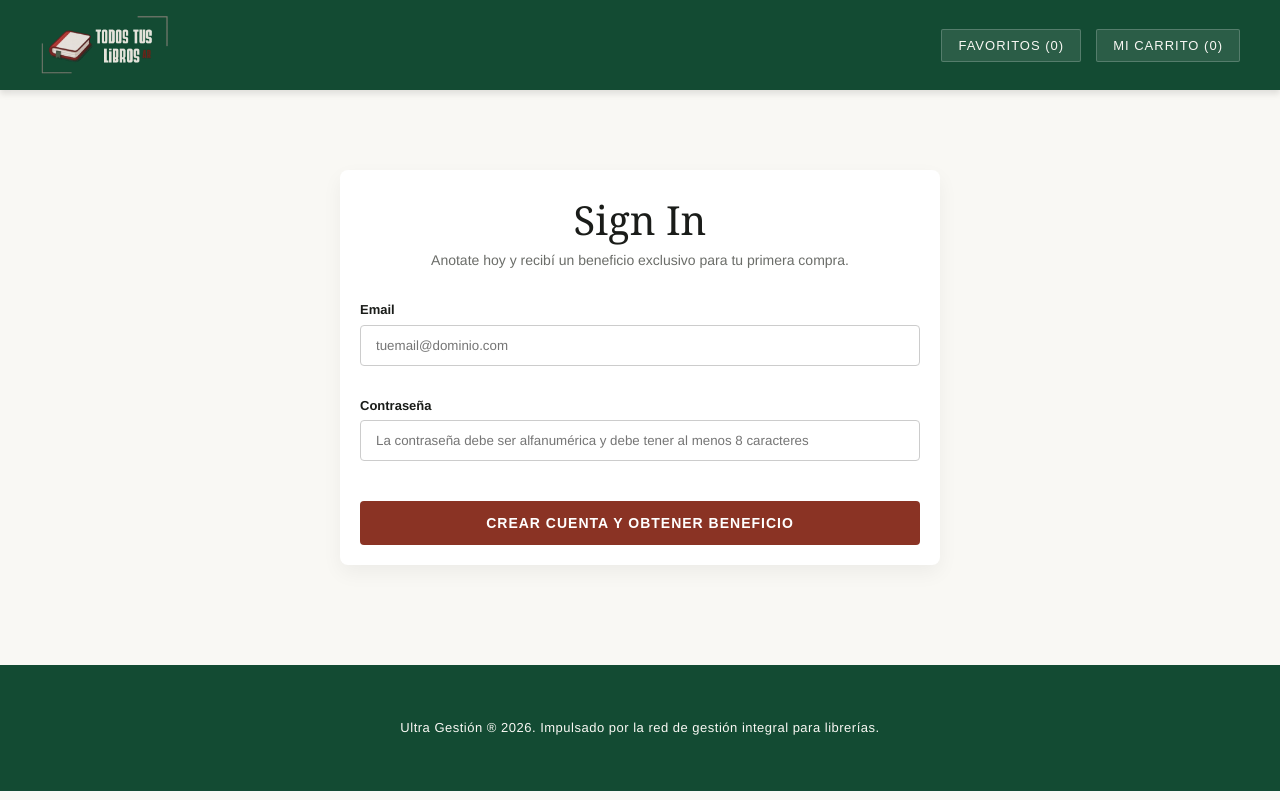
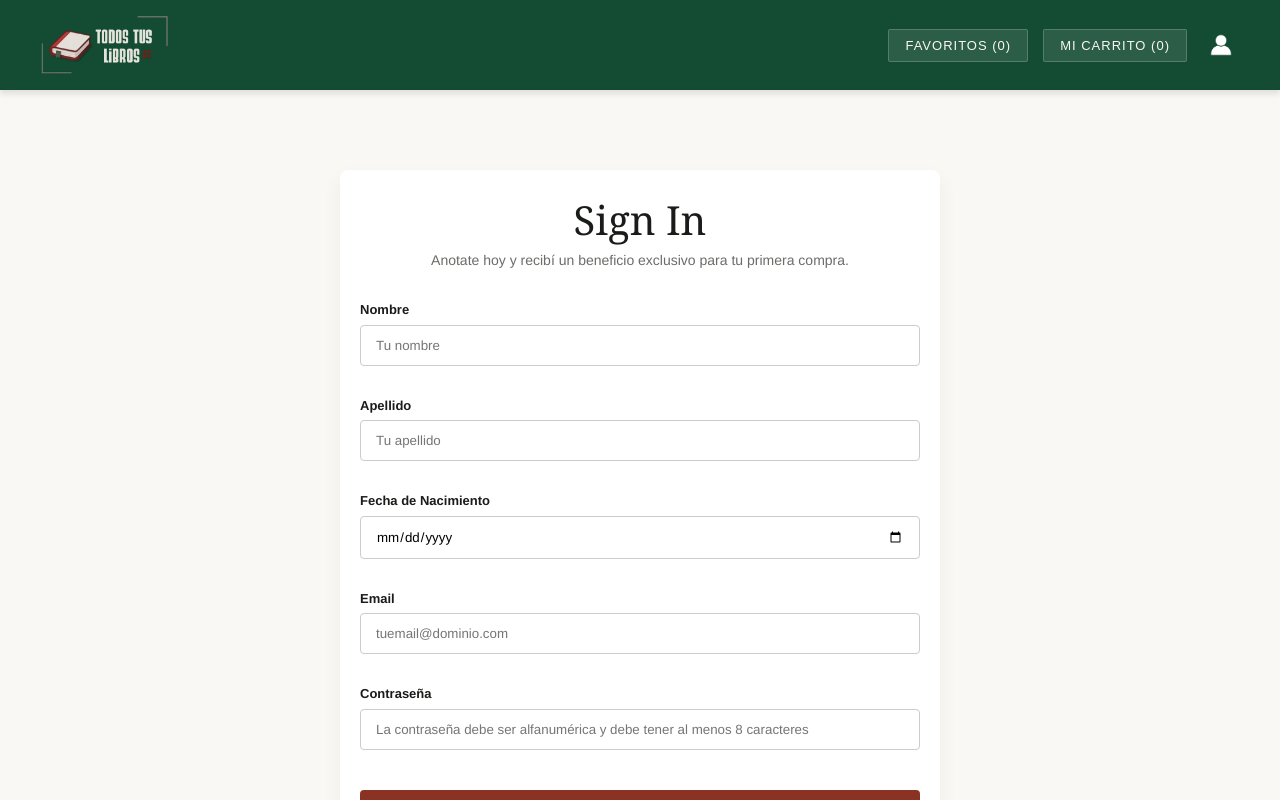
Before and after one commit to lucrecolon/Todos-Tus-Libros, a React app in the folder frontend/: page /registro in a window 1280 px wide. Shown: the top 800 px of the page. Built offline with nearby package versions, Linux system fonts and the light colour scheme; no server answers; the HTML template or start-up script is replaced by a standard one.

Commit message:
feat: user profile button and fix in search methods

```diff
--- a/frontend/src/components/Header.tsx
+++ b/frontend/src/components/Header.tsx
@@ -2,6 +2,7 @@ import { useCart } from '../context/CartContext';
 import { useNavigate } from 'react-router-dom';
 import { useWishlist } from '../context/WishlistContext';
 import logo from '../assets/IMG_4561.png';
+import profile from '../assets/profile2.png';
 
 export const Header = () => {
     const { cartItems, setCartOpen } = useCart();
@@ -12,21 +13,24 @@ export const Header = () => {
         <header>
             <div
                 className="logo"
-                onClick={() => navigate('/')}
+                onClick={() => { navigate('/'); setCartOpen(false); }}
                 style={{ cursor: 'pointer' }}
             >
                 <img src={logo} alt="Todos Tus Libros" />
             </div>
 
             <div className="header-actions">
-                <button className="favorites-btn" onClick={() => navigate('/favoritos')}
-                    > FAVORITOS ({wishlist.length})
+                <button className="favorites-btn" onClick={() => navigate('/favoritos')}>
+                    FAVORITOS ({wishlist.length})
                 </button>
 
                 <button className="cart-btn" onClick={() => setCartOpen(true)}>
                     MI CARRITO ({cartItems.length})
                 </button>
 
+                <button className="user-btn" onClick={() => navigate('/user')}>
+                    <img src={profile} alt="Perfil" title='Mi perfil'/>
+                </button>
             </div>
 
         </header>
--- a/frontend/src/index.css
+++ b/frontend/src/index.css
@@ -76,6 +76,27 @@ header {
 .cart-btn:hover {
   background: var(--text-light);
   color: var(--primary-green);
+}
+
+.user-btn {
+  background-color: transparent;
+  border: none;
+  cursor: pointer;
+  border-radius: 2px;
+  transition: all 0.2s;
+  display: flex;
+  align-items: center;
+  justify-content: center;
+  height: 38px;
+  width: 38px;
+  padding: 0;
+}
+
+.user-btn img {
+  height: 22px;
+  width: 22px;
+  object-fit: contain;
+  display: block;
 }
 
 .hero-section {
--- a/frontend/src/screens/BookDetails.tsx
+++ b/frontend/src/screens/BookDetails.tsx
@@ -43,7 +43,7 @@ export const BookDetails = () => {
     return (
         <>
             <div className="location-bar">
-                Mostrando disponibilidad cerca de: Florencio Varela
+                Mostrando disponibilidad cerca de:
             </div>
 
             <div className="main-container">
--- a/frontend/src/screens/BookSearch.tsx
+++ b/frontend/src/screens/BookSearch.tsx
@@ -2,6 +2,7 @@ import { useState, useEffect } from 'react';
 import { useSearchParams, useNavigate } from 'react-router-dom';
 import { buscarLibrosAvanzado, buscarLibroPorEan } from '../services/ultraService';
 import { useWishlist } from '../context/WishlistContext';
+import { useCart } from '../context/CartContext';
 
 const SkeletonCard = () => (
     <div className="result-item">
@@ -22,6 +23,7 @@ export const BookSearch = () => {
     const [searchParams, setSearchParams] = useSearchParams();
     const navigate = useNavigate();
     const { toggleWishlist, isInWishlist } = useWishlist();
+    const { setCartOpen } = useCart();
 
     const queryTitulo = searchParams.get('titulo') || '';
     const queryAutor = searchParams.get('autor') || '';
@@ -99,33 +101,30 @@ export const BookSearch = () => {
                 });
 
                 quedanPaginasEnAPI = dataBusqueda.next !== null;
+
                 if (dataBusqueda.results.length === 0) {
                     quedanPaginasEnAPI = false;
                     break;
                 }
 
-            const librosConDetalle = await Promise.all(
-                dataBusqueda.results.map(async (libroBasico: any) => {
-                    try { return await buscarLibroPorEan(libroBasico.ean); }
-                    catch { return libroBasico; }
-                })
-            );
+                // ¡CHAU Promise.all y peticiones N+1!
+                // Filtramos directamente los resultados que ya nos mandó David
+                const filtrados = dataBusqueda.results.reduce((acc: any[], libro: any) => {
 
-            const filtrados = librosConDetalle.reduce((acc: any[], libro: any) => {
-                const tiendasValidas = (libro.en_librerias || []).filter(
-                    (tienda: any) => tienda.libreria !== 'Rit - test' && Number(tienda.precio) > 0
-                );
-
-                if (tiendasValidas.length > 0) {
+                    // Asumimos que si David manda precio en la raíz, es un libro válido
+                    // Filtramos los que no tienen precio o el precio es 0
+                    if (libro.precio && Number(libro.precio) > 0) {
                         acc.push({
                             ...libro,
-                        precio_mostrar: tiendasValidas[0].precio
+                            // Mapeamos el precio al nombre de variable que usa tu tarjeta HTML
+                            precio_mostrar: libro.precio
                         });
                     }
                     return acc;
+                }, []);
 
-            }, []);
                 listadoValido = [...listadoValido, ...filtrados];
+
                 if (listadoValido.length < MIN_LIBROS_POR_CARGA && quedanPaginasEnAPI) {
                     paginaBuscando++;
                 }
@@ -188,7 +187,7 @@ export const BookSearch = () => {
                         <label className="form-label">Editorial</label>
                         <input type="text" className="form-input" value={inputEditorial} onChange={(e) => setInputEditorial(e.target.value)} placeholder="Ej: Sudamericana" />
                     </div>
-                    <button type="submit" className="search-btn btn-add-cart" style={{ width: 'auto', padding: '11px 25px' }}>
+                    <button type="submit" onSubmit={() => setCartOpen(false)} className="search-btn btn-add-cart" style={{ width: 'auto', padding: '11px 25px' }}>
                         BUSCAR
                     </button>
                 </form>
@@ -255,6 +254,7 @@ export const BookSearch = () => {
                                         onClick={(e) => {
                                             e.stopPropagation();
                                             navigate(`/libro/${pub.ean}`);
+                                            setCartOpen(false);
                                         }}
                                     >
                                         VER DISPONIBILIDAD
--- a/frontend/src/screens/Novedades.tsx
+++ b/frontend/src/screens/Novedades.tsx
@@ -140,7 +140,10 @@ export const Novedades = () => {
                                                 <p className="vendor-title">Editorial: {formatearEditorial(pub.editorial)}</p>
                                             </div>
                                             {precioMostrar && (
-                                                <div className="result-price-novedades">${Number(precioMostrar).toLocaleString('es-AR', { minimumFractionDigits: 2 })}</div>
+                                                <div className="result-price-novedades">
+                                                    ${Number(precioMostrar).toLocaleString('es-AR', { minimumFractionDigits: 2 })}
+                                                </div>
+
                                             )}
                                         </div>
                                     </div>
--- a/frontend/src/screens/Register.tsx
+++ b/frontend/src/screens/Register.tsx
@@ -4,11 +4,15 @@ import { registrarUsuarioBase } from '../services/ultraService';
 
 export const Register = () => {
     const navigate = useNavigate();
+
+    const [firstName, setFirstName] = useState('');
+    const [lastName, setLastName] = useState('');
+    const [birthDate, setBirthDate] = useState('');
+
     const [email, setEmail] = useState('');
     const [password, setPassword] = useState('');
     const [registrado, setRegistrado] = useState(false);
     const [cargando, setCargando] = useState(false);
-
 
     const handleRegistro = async (e: React.FormEvent) => {
         e.preventDefault();
@@ -18,6 +22,13 @@ export const Register = () => {
             await registrarUsuarioBase(email, password);
 
             console.log("¡Usuario base creado con éxito!");
+
+            console.log("Datos pendientes para actualizar el perfil:", {
+                first_name: firstName,
+                last_name: lastName,
+                birth_date: birthDate
+            });
+
             setRegistrado(true);
         } catch (error) {
             alert(error instanceof Error ? error.message : "Hubo un error de conexión.");
@@ -42,7 +53,6 @@ export const Register = () => {
         );
     }
 
-    //Formulario de Registro
     return (
         <div className="main-container register-container">
             <form onSubmit={handleRegistro} className="search-box register-form">
@@ -51,6 +61,41 @@ export const Register = () => {
                 <p className="register-subtitle">
                     Anotate hoy y recibí un beneficio exclusivo para tu primera compra.
                 </p>
+
+                <div className="register-group">
+                    <label className="register-label">Nombre</label>
+                    <input
+                        type="text"
+                        required
+                        className="search-input"
+                        value={firstName}
+                        onChange={(e) => setFirstName(e.target.value)}
+                        placeholder="Tu nombre"
+                    />
+                </div>
+
+                <div className="register-group">
+                    <label className="register-label">Apellido</label>
+                    <input
+                        type="text"
+                        required
+                        className="search-input"
+                        value={lastName}
+                        onChange={(e) => setLastName(e.target.value)}
+                        placeholder="Tu apellido"
+                    />
+                </div>
+
+                <div className="register-group">
+                    <label className="register-label">Fecha de Nacimiento</label>
+                    <input
+                        type="date"
+                        required
+                        className="search-input"
+                        value={birthDate}
+                        onChange={(e) => setBirthDate(e.target.value)}
+                    />
+                </div>
 
                 <div className="register-group">
                     <label className="register-label">Email</label>
```
Also changed, not shown: frontend/src/screens/Home.tsx (+0 -8 lines), frontend/src/assets/profile.png (added), frontend/src/assets/profile2.png (added). Lines whose indentation alone changed are shown as unchanged.
